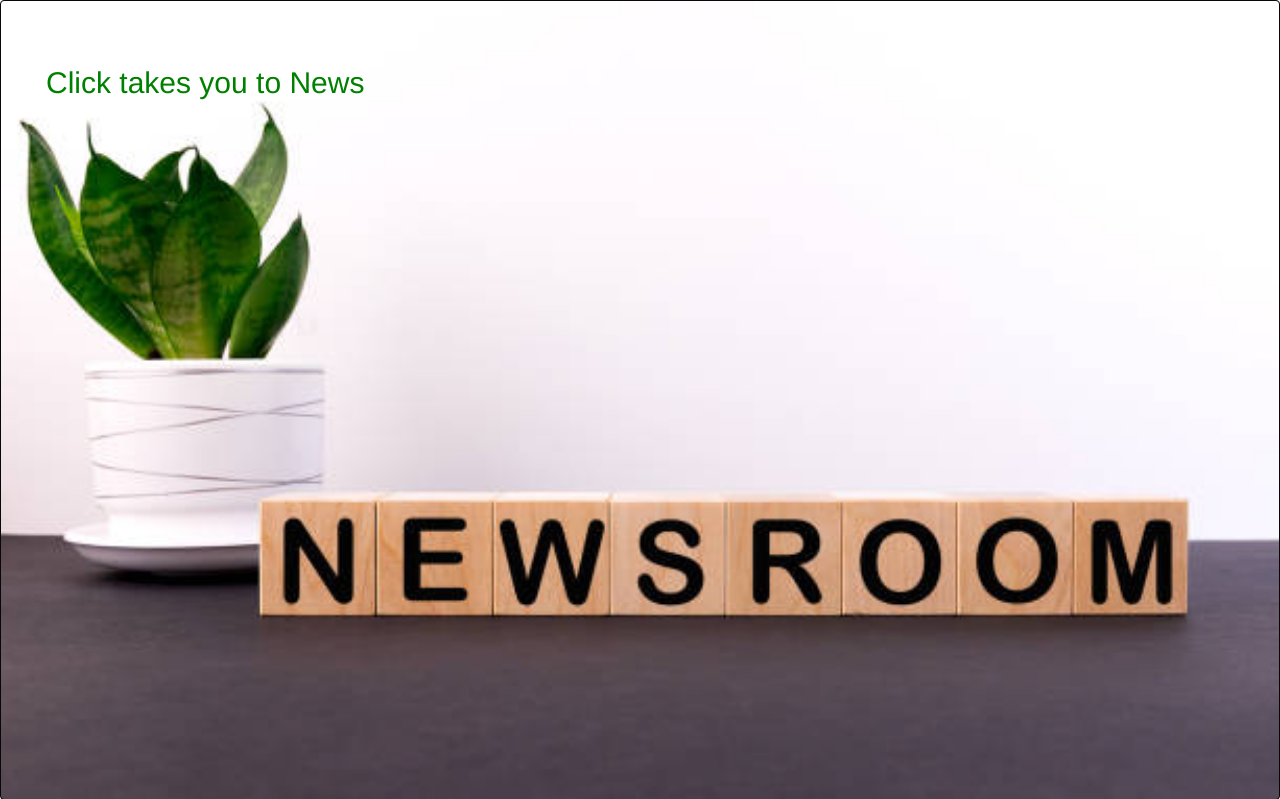
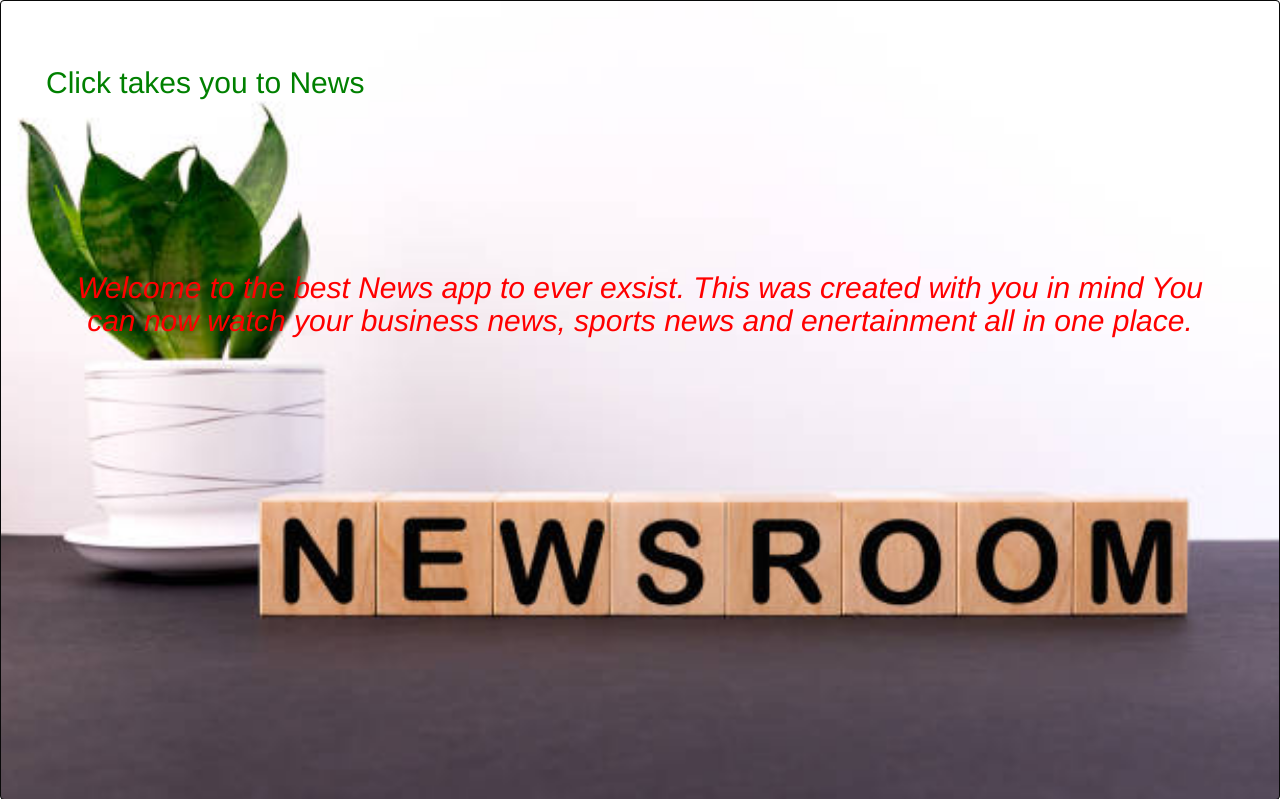
Before and after one commit to rashidaysher/news-app, a Flask app: template app/templates/index.html in a window 1280 px wide. Shown: the top 799 px of the page. Run offline with Flask 2, Linux system fonts and the light colour scheme; the template is opened without the code that fills it, so the values that code supplies are empty; parts of the project's set-up code (start-up, migrations or seed data) failed here and were passed over; some libraries are stand-ins or nearby versions.

Commit message:
added a tag line

```diff
--- a/app/templates/navbar.html
+++ b/app/templates/navbar.html
@@ -11,4 +11,10 @@
         </div>
         <a class="navbar-brand" href="#aisha" > <h2 style="color: green; align-items: center; padding: 30px;">Click takes you to News</h2> </a>
     </div>
+
+    <div class="banner">
+        <span> <h2 style="color: red; text-align: center; padding-top: 200px; font-style: italic;">Welcome to the best News app to ever exsist. This was created with you in mind You <br> can now watch your business news, sports news and enertainment all in one place.</h2></span>
+
+    </div>
+
 </div>
```
